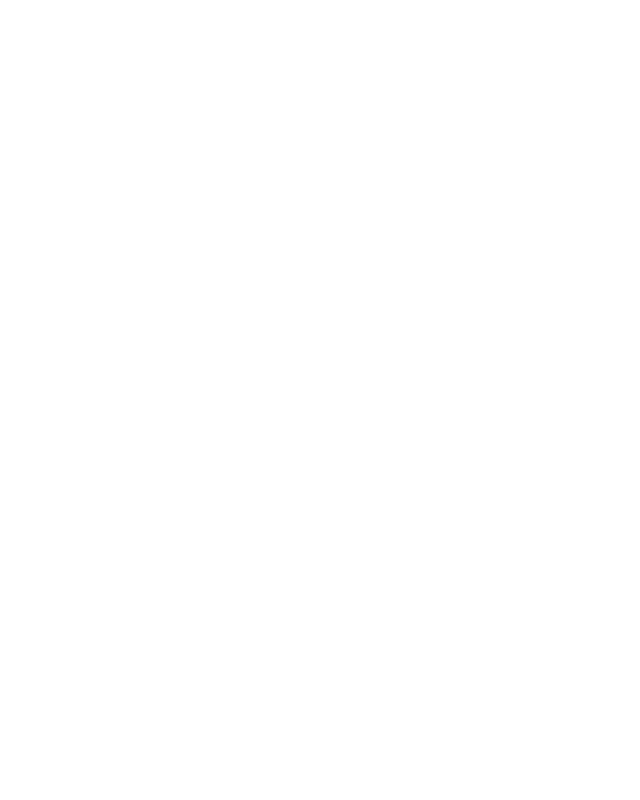
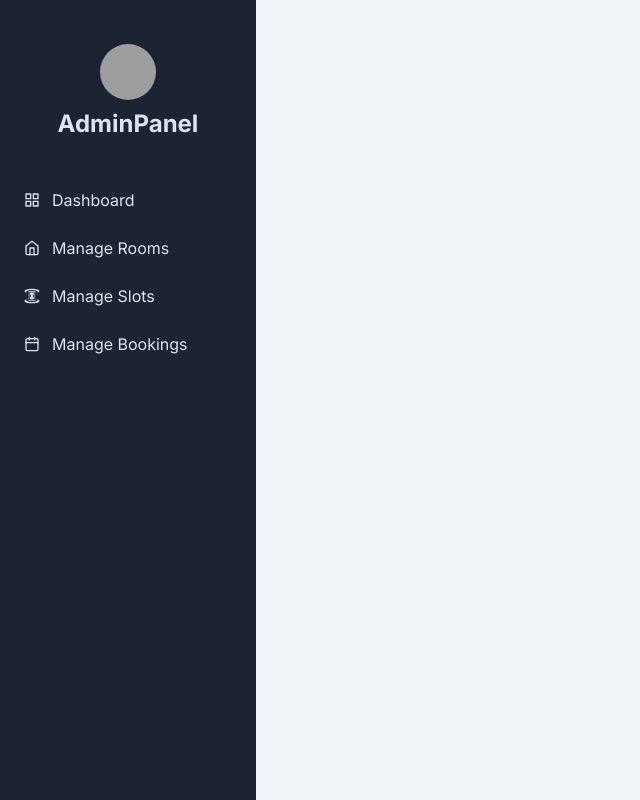
Before and after one commit to mdsejan/co-work-booker-client, a React (Vite) app: page /admin in a window 1280 px wide. Shown: the whole page, without its empty margins (0-640 px from the left). Built offline with nearby package versions, Linux system fonts and the light colour scheme; grey boxes are pictures that could not be loaded.

Commit message:
admin layout

```diff
--- a/src/components/Layouts/AdminLayout.tsx
+++ b/src/components/Layouts/AdminLayout.tsx
@@ -1,9 +1,91 @@
-import { Outlet } from "react-router-dom";
+import { Outlet, NavLink, Link } from "react-router-dom";
+import { FiHome, FiGrid, FiCalendar } from "react-icons/fi";
+import { GiTimeTrap } from "react-icons/gi";
+import { useState } from "react";
 
 const AdminLayout = () => {
+  const [isOpen, setIsOpen] = useState(false);
+
+  const toggleSidebar = () => setIsOpen(!isOpen);
+
   return (
-    <div>
-      <Outlet />
+    <div className="flex min-h-screen">
+      {/* Sidebar */}
+      <div
+        className={`bg-[#1C2434] text-[#DEE4EE] w-64 space-y-6 py-7 px-2 absolute inset-y-0 left-0 transform ${
+          isOpen ? "-translate-x-0" : "-translate-x-full"
+        } transition-transform duration-200 ease-in-out md:relative md:translate-x-0 z-20`}
+      >
+        {/* Brand/Logo */}
+        <Link to="/">
+          <div className="text-2xl font-bold text-center py-4">
+            <img
+              src="https://i.pinimg.com/originals/f5/f6/ba/f5f6baab0c0d76671641c041321de894.gif"
+              alt="Logo GIF"
+              className="mx-auto rounded-full mb-2 w-14 h-14 object-cover"
+            />
+
+            <h3>AdminPanel</h3>
+          </div>
+        </Link>
+
+        {/* Sidebar Menu */}
+        <nav className="space-y-2">
+          <NavLink
+            to="/admin/dashboard"
+            className={({ isActive }) =>
+              `flex items-center px-4 py-2 rounded-lg hover:bg-[#333A48] ${
+                isActive ? "bg-[#333A48]" : ""
+              }`
+            }
+          >
+            <FiGrid className="mr-3" /> Dashboard
+          </NavLink>
+          <NavLink
+            to="/admin/manage-rooms"
+            className={({ isActive }) =>
+              `flex items-center px-4 py-2 rounded-lg hover:bg-[#333A48] ${
+                isActive ? "bg-[#333A48]" : ""
+              }`
+            }
+          >
+            <FiHome className="mr-3" /> Manage Rooms
+          </NavLink>
+          <NavLink
+            to="/admin/manage-slots"
+            className={({ isActive }) =>
+              `flex items-center px-4 py-2 rounded-lg hover:bg-[#333A48] ${
+                isActive ? "bg-[#333A48]" : ""
+              }`
+            }
+          >
+            <GiTimeTrap className="mr-3" /> Manage Slots
+          </NavLink>
+          <NavLink
+            to="/admin/manage-booking"
+            className={({ isActive }) =>
+              `flex items-center px-4 py-2 rounded-lg hover:bg-[#333A48] ${
+                isActive ? "bg-[#333A48]" : ""
+              }`
+            }
+          >
+            <FiCalendar className="mr-3" /> Manage Bookings
+          </NavLink>
+        </nav>
+      </div>
+
+      {/* Main Content */}
+      <div className="flex-1 bg-[#F1F5F9] p-8">
+        <button
+          onClick={toggleSidebar}
+          className="text-[#1C2434] focus:outline-none md:hidden mb-4"
+        >
+          {isOpen ? "Close Menu" : "Open Menu"}
+        </button>
+
+        {/* Outlet Area */}
+        <Outlet />
+      </div>
     </div>
   );
 };
```
